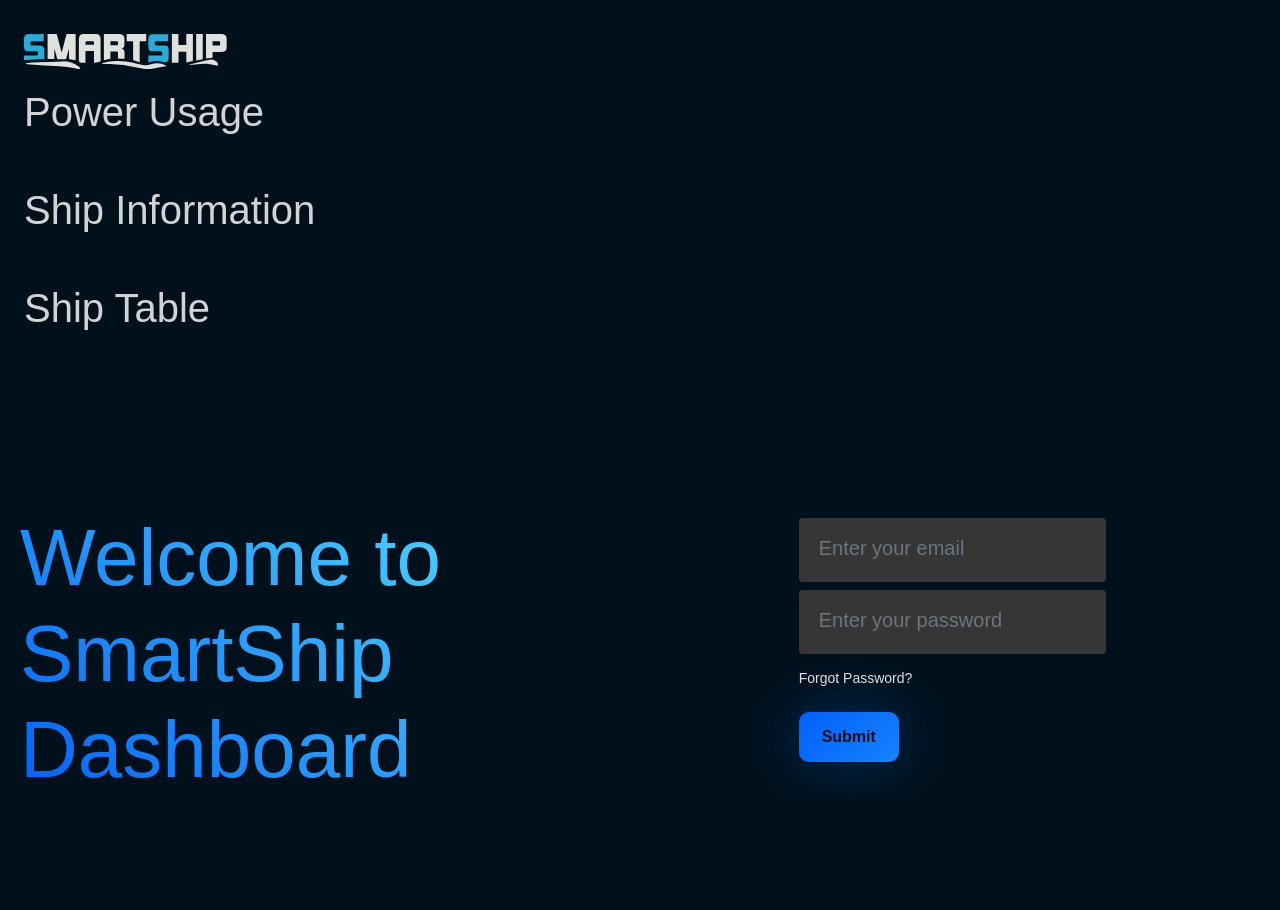
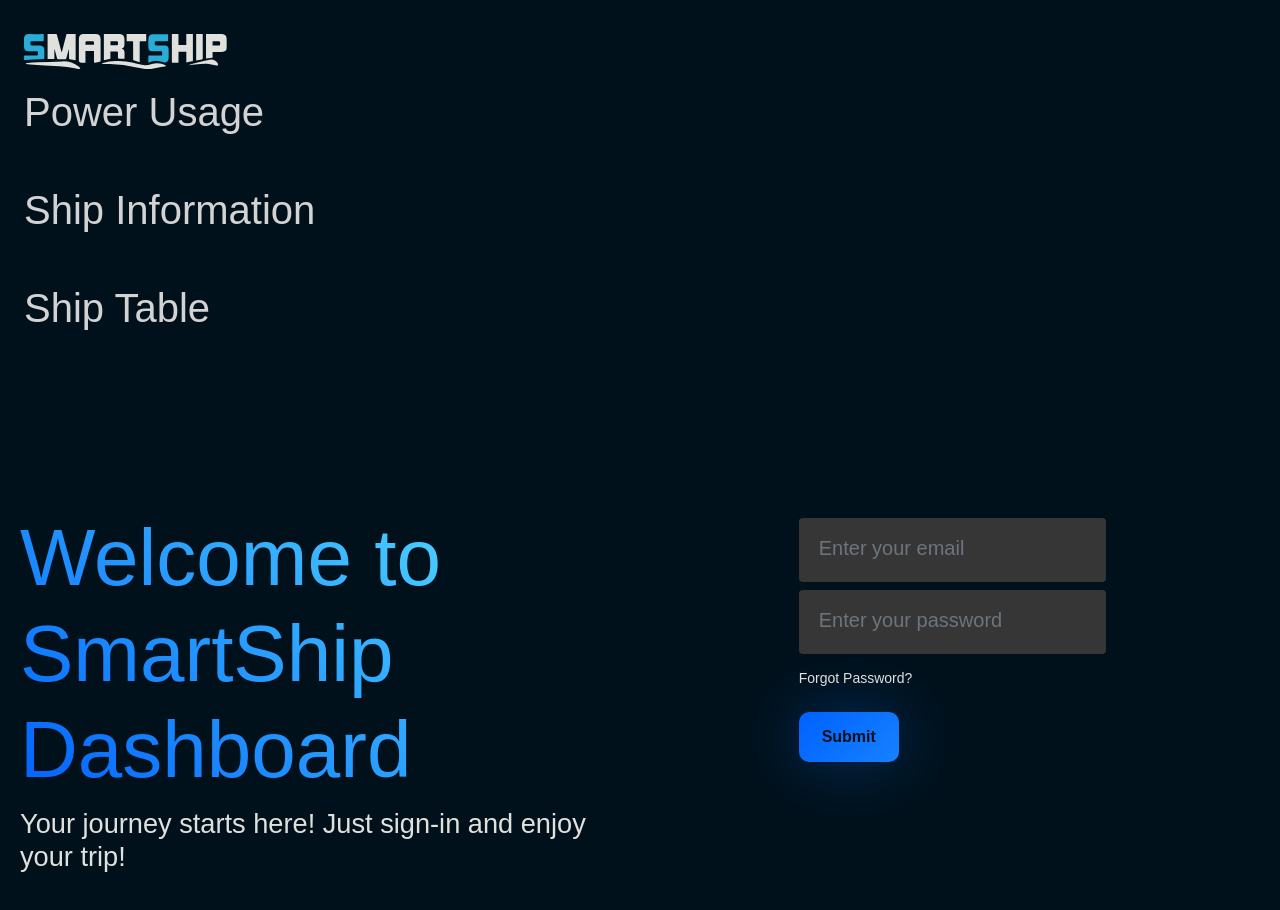
Before and after one commit to Jaden505/SmartShip-Web, a Vue app in the folder frontend/: page / in a window 1280 px wide. Shown: the top 910 px of the page. Before the commit the page ends 800 px from the top, so only its background shows below. Built offline with nearby package versions, Linux system fonts and the light colour scheme.

Commit message:
Allow scroll on all pages

```diff
--- a/frontend/src/App.vue
+++ b/frontend/src/App.vue
@@ -29,8 +29,7 @@ body {
   min-height: 100%;
 }
 
-#app {
-  height: 100vh;
-  overflow: hidden;
+router-view {
+  overflow: scroll;
 }
 </style>
```
